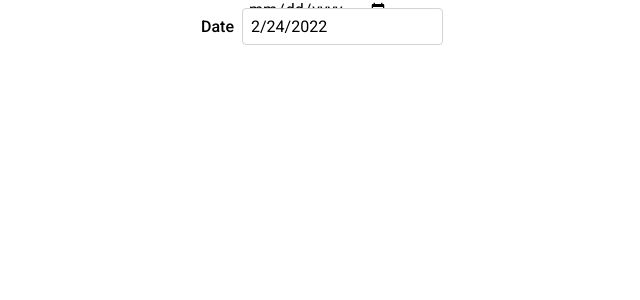
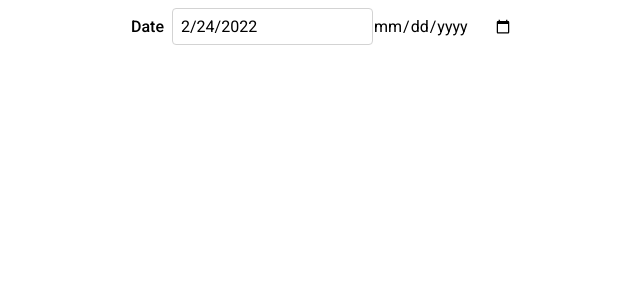
Before and after one commit to badbmo/DatePicker_React_BadBmo, a React (Create React App) app: page / in a window 1280 px wide. Shown: the top 300 px of the page, without its empty margins (322-962 px from the left). Built offline with nearby package versions, Linux system fonts and the light colour scheme.

Commit message:
modified style of modal datepicker

```diff
--- a/src/style/datePicker.css
+++ b/src/style/datePicker.css
@@ -1,6 +1,5 @@
 .datePicker__modal {
-	position: relative;
-	left: 0;
+	position: absolute;
 	width: 300px;
 	min-height: 350px;
 	background: #fff;
@@ -9,10 +8,6 @@
 	overflow: hidden;
 	padding: 25px 30px;
 	color: #666;
-}
-
-.datePicker__container {
-	position: absolute;
 }
 
 .datePicker__nav {
```
